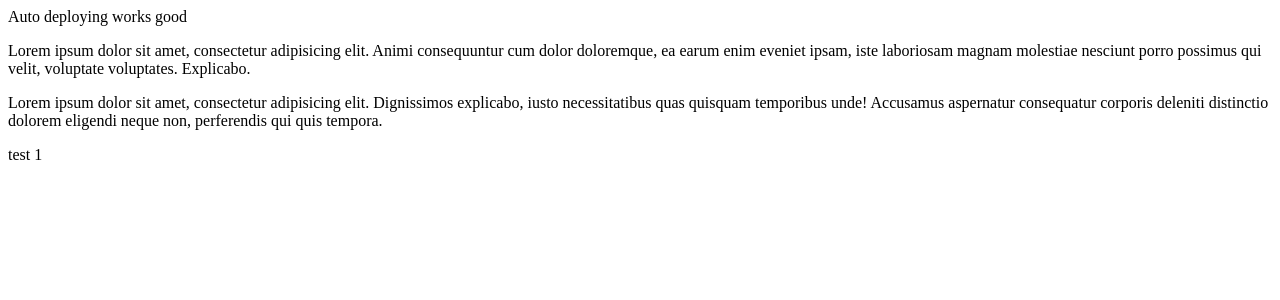
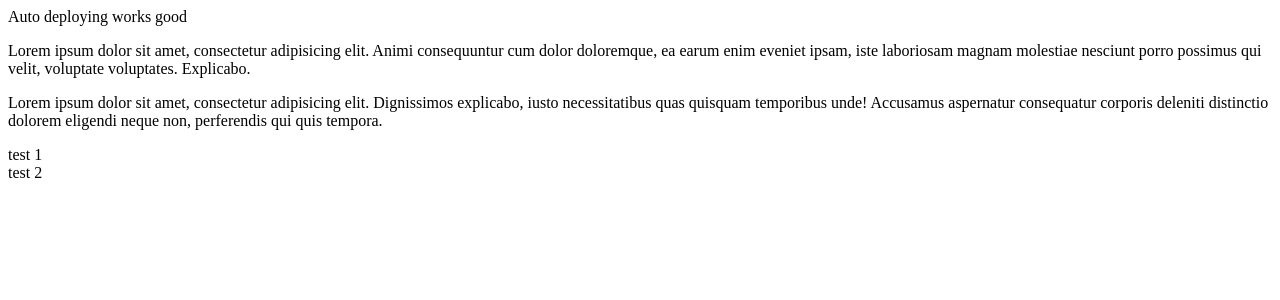
Before and after one commit to DiLiUA/testfirebase, an Angular app: page / in a window 1280 px wide. Shown: the top 300 px of the page. Built offline with nearby package versions, Linux system fonts and the light colour scheme.

Commit message:
sadasdas111

```diff
--- a/src/app/app.component.html
+++ b/src/app/app.component.html
@@ -5,3 +5,4 @@
 <p>Lorem ipsum dolor sit amet, consectetur adipisicing elit. Dignissimos explicabo, iusto necessitatibus quas quisquam temporibus unde! Accusamus aspernatur consequatur corporis deleniti distinctio dolorem eligendi neque non, perferendis qui quis tempora.</p>
 
 <div>test 1</div>
+<div>test 2</div>
```
Also changed, not shown: .travis.yml.
